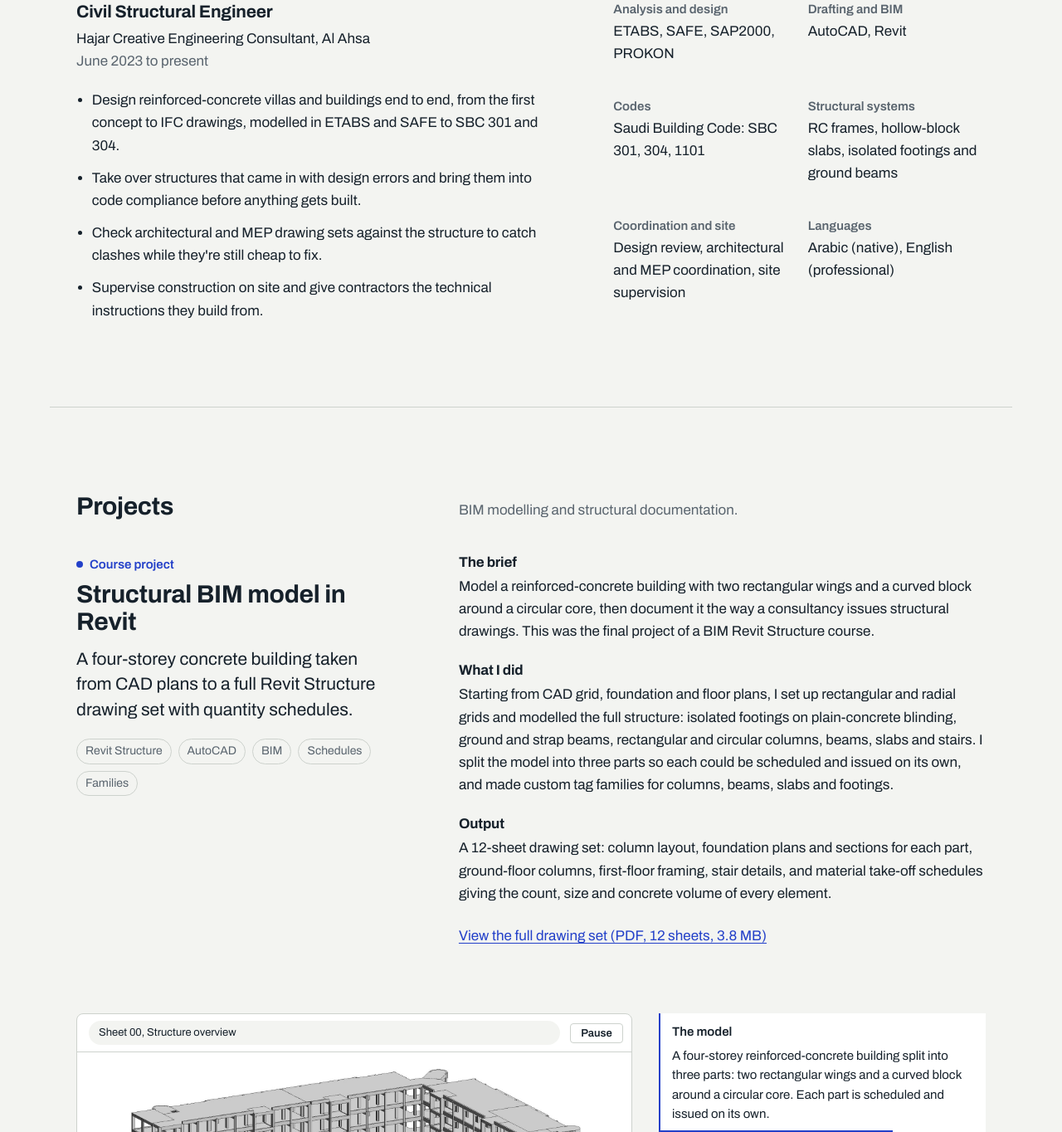
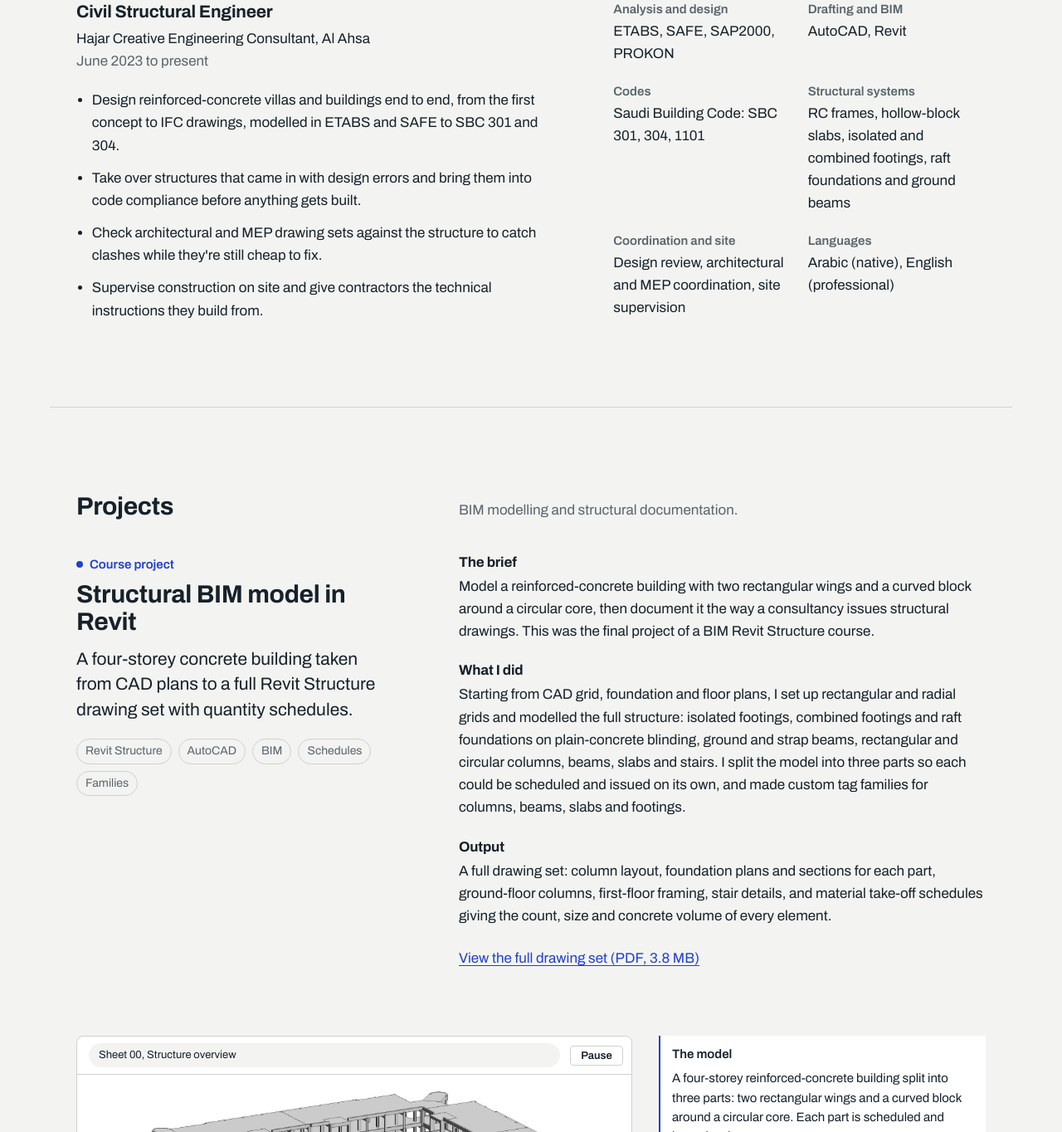
Before and after one commit to abdullahabuarab/abdullahabuarab.github.io, a plain HTML site: page index.html in a window 1280 px wide. Shown: the part 1118-2482 px from the top of the page at 83% size. Drawn offline with Linux system fonts and the light colour scheme.

Commit message:
Revit project: drop sheet count, add combined footings and raft
Co-Authored-By: Claude Opus 5.5 <noreply@anthropic.com>

```diff
--- a/index.html
+++ b/index.html
@@ -150,7 +150,7 @@
           </div>
           <div>
             <h4>Structural systems</h4>
-            <p>RC frames, hollow-block slabs, isolated footings and ground beams</p>
+            <p>RC frames, hollow-block slabs, isolated and combined footings, raft foundations and ground beams</p>
           </div>
           <div>
             <h4>Coordination and site</h4>
@@ -187,13 +187,13 @@
           </div>
           <div class="case-row">
             <h4>What I did</h4>
-            <p>Starting from CAD grid, foundation and floor plans, I set up rectangular and radial grids and modelled the full structure: isolated footings on plain-concrete blinding, ground and strap beams, rectangular and circular columns, beams, slabs and stairs. I split the model into three parts so each could be scheduled and issued on its own, and made custom tag families for columns, beams, slabs and footings.</p>
+            <p>Starting from CAD grid, foundation and floor plans, I set up rectangular and radial grids and modelled the full structure: isolated footings, combined footings and raft foundations on plain-concrete blinding, ground and strap beams, rectangular and circular columns, beams, slabs and stairs. I split the model into three parts so each could be scheduled and issued on its own, and made custom tag families for columns, beams, slabs and footings.</p>
           </div>
           <div class="case-row">
             <h4>Output</h4>
-            <p>A 12-sheet drawing set: column layout, foundation plans and sections for each part, ground-floor columns, first-floor framing, stair details, and material take-off schedules giving the count, size and concrete volume of every element.</p>
+            <p>A full drawing set: column layout, foundation plans and sections for each part, ground-floor columns, first-floor framing, stair details, and material take-off schedules giving the count, size and concrete volume of every element.</p>
           </div>
-          <p><a href="files/revit-structure-drawing-set.pdf">View the full drawing set (PDF, 12 sheets, 3.8 MB)</a></p>
+          <p><a href="files/revit-structure-drawing-set.pdf">View the full drawing set (PDF, 3.8 MB)</a></p>
         </div>
         <div class="tour tour-sheets" aria-label="Sheets from the Revit drawing set">
           <div class="tour-frame">
@@ -225,7 +225,7 @@
             </button></li>
             <li><button type="button" class="tour-step" data-path="Sheet 02, RC foundation" aria-pressed="false">
               <span class="tour-step-title">Foundation plan</span>
-              <span class="tour-step-text">Isolated footings on plain-concrete blinding, tied together with ground beams and strap beams across all three parts.</span>
+              <span class="tour-step-text">Isolated footings, combined footings and raft foundations on plain-concrete blinding, tied together with ground and strap beams across all three parts.</span>
               <span class="tour-bar" aria-hidden="true"></span>
             </button></li>
             <li><button type="button" class="tour-step" data-path="Sheet 05, RC foundation P3" aria-pressed="false">
```
